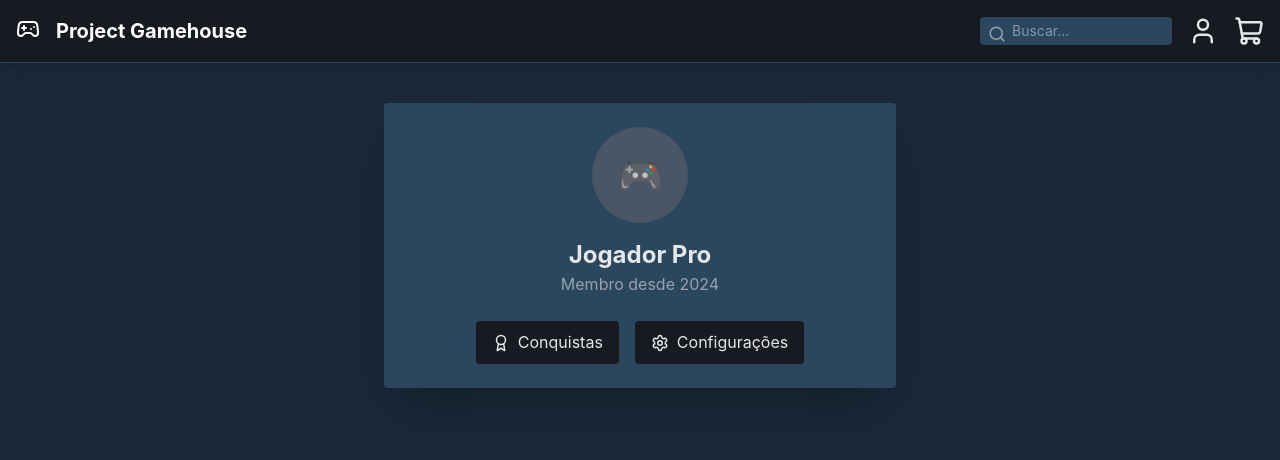
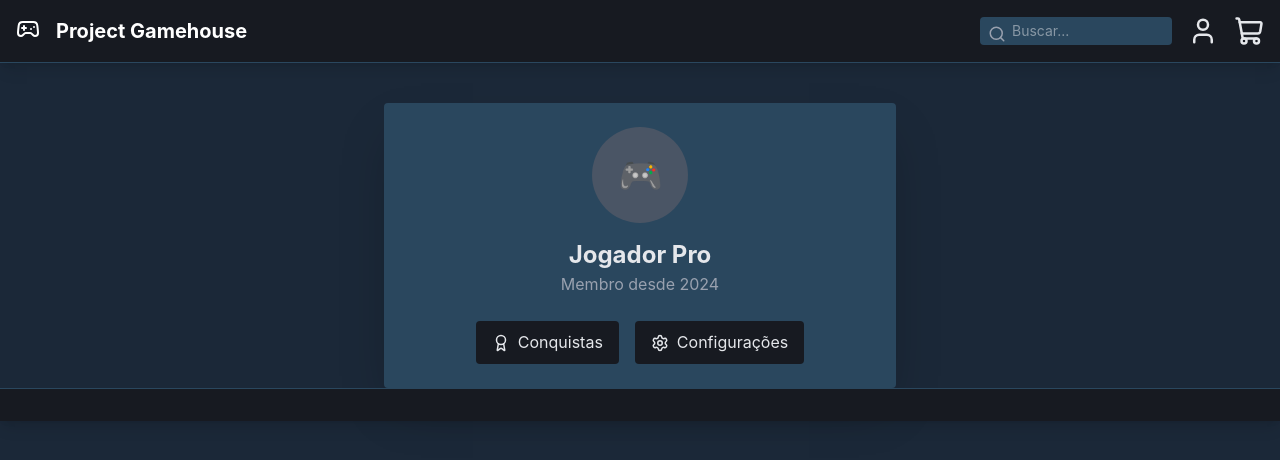
Before and after one commit to andrewnationdev/project-gamehouse, a Next.js app: page /user in a window 1280 px wide. Shown: the top 460 px of the page. Built offline with nearby package versions, Linux system fonts and the light colour scheme.

Commit message:
Add footer

```diff
--- a/components/layout.tsx
+++ b/components/layout.tsx
@@ -1,6 +1,7 @@
 import NavbarComponent from './navbar';
 import CartDrawerComponent from './ui/cart';
 import { useStore } from '../store/store';
+import FooterComponent from './ui/footer';
 
 export default function Layout({ children }) {
     const { cart,
@@ -33,6 +34,8 @@ export default function Layout({ children }) {
                     handleRemoveFromCart={handleRemoveFromCart}
                 />
             )}
+
+            <FooterComponent/>
         </div>
     );
 }
--- /dev/null
+++ b/components/ui/footer.tsx
@@ -0,0 +1,4 @@
+export default function FooterComponent(){
+    return <footer className="bg-[#171a21] p-4 flex items-center justify-between sticky top-0 z-10 shadow-lg border-t border-[#2a475e]">
+    </footer>
+}
--- a/pages/index.tsx
+++ b/pages/index.tsx
@@ -1,11 +1,6 @@
-import React, { useState, useMemo, useEffect } from 'react';
-import { create } from 'zustand';
+import { useState, useMemo } from 'react';
 import styles from '../styles/home.module.css'
-import NavbarComponent from '../components/navbar';
-import GameDetailsComponent from '../components/screens/details';
 import FrontPageComponent from '../components/screens/frontpage';
-import ProfileComponent from '../components/screens/profile';
-import CartDrawerComponent from '../components/ui/cart';
 import LoadingComponent from '../components/ui/loading';
 import { MOCK_GAMES } from '../mock/data';
 import { IGamesMockData } from '../types/games';
@@ -14,7 +9,6 @@ import { useStore } from '../store/store';
 import Layout from '../components/layout';
 
 function Home() {
-  const [view, setView] = useState('home');
   const [selectedGame, setSelectedGame] = useState<IGamesMockData | null>(null);
   const [filter, setFilter] = useState('All');
   const [isLoading, setIsLoading] = useState(false);
@@ -25,7 +19,6 @@ function Home() {
     setIsLoading(true);
     setTimeout(() => {
       setSelectedGame(game);
-      setView(path);
       setIsLoading(false);
     }, 600);
   };
```
